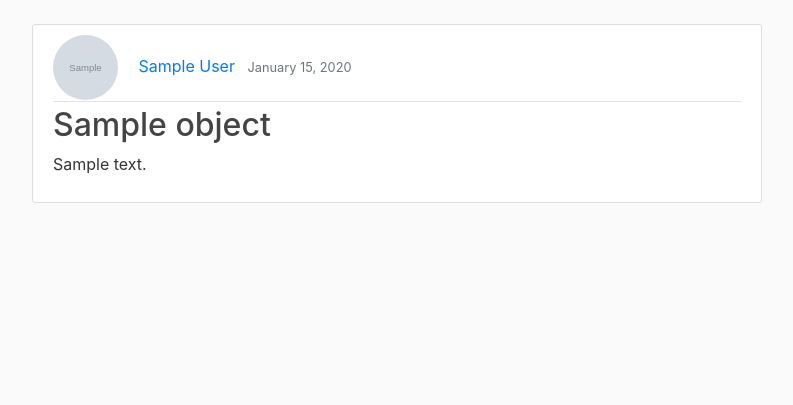
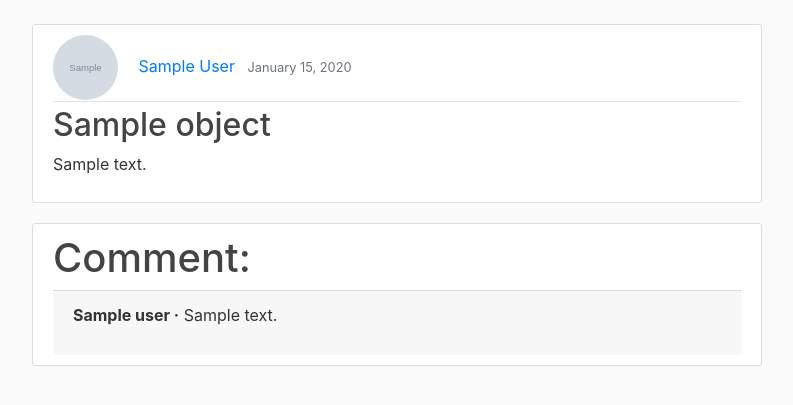
Before and after one commit to Sabbirdiu/tutorialApplication, a Django app: template blog/templates/blog/detail_view.html in a window 1280 px wide. Shown: the part 56-461 px from the top of the page, without its empty margins (53-846 px from the left). Run offline with Django 3.2, Linux system fonts and the light colour scheme; the template is opened without the code that fills it: most values are stand-ins (such as "Sample title", 1, 10 or a date in 2020); grey boxes marked "Sample" are stand-in pictures; some libraries are stand-ins or nearby versions.

Commit message:
add comment

```diff
--- a/blog/templates/base.html
+++ b/blog/templates/base.html
@@ -11,8 +11,7 @@
       integrity="sha384-Gn5384xqQ1aoWXA+058RXPxPg6fy4IWvTNh0E263XmFcJlSAwiGgFAW/dAiS6JXm"
       crossorigin="anonymous"
     />
-    <link rel="stylesheet" href="{% static 'blog/main.css' %}">
-
+    <link rel="stylesheet" href="{% static 'blog/main.css' %}" />
 
     {% if title %}
     <title>Django- {{title}}</title>
@@ -24,27 +23,44 @@
     <header class="site-header">
       <nav class="navbar navbar-expand-md navbar-dark bg-steel fixed-top">
         <div class="container">
-            <a class="navbar-brand mr-4" href="{% url 'blog-home' %}"> Tutorial Blog</a>
-            <button class="navbar-toggler" type="button" data-toggle="collapse" data-target="#navbarToggle" aria-controls="navbarToggle" aria-expanded="false" aria-label="Toggle navigation">
+          <a class="navbar-brand mr-4" href="{% url 'blog-home' %}">
+            Tutorial Blog</a
+          >
+          <button
+            class="navbar-toggler"
+            type="button"
+            data-toggle="collapse"
+            data-target="#navbarToggle"
+            aria-controls="navbarToggle"
+            aria-expanded="false"
+            aria-label="Toggle navigation"
+          >
             <span class="navbar-toggler-icon"></span>
           </button>
           <div class="collapse navbar-collapse" id="navbarToggle">
             <div class="navbar-nav mr-auto">
               <a class="nav-item nav-link" href="{% url 'blog-home' %}">Home</a>
-                <a class="nav-item nav-link" href="{% url 'blog-about' %}">About</a>
+              <a class="nav-item nav-link" href="{% url 'blog-about' %}"
+                >About</a
+              >
             </div>
             <!-- Navbar Right Side -->
             <div class="navbar-nav">
               {% if user.is_authenticated %}
-                  <a class="nav-item nav-link" href="{% url 'post-create' %}">Post</a>
-                  <a class="nav-item nav-link" href="{% url 'profile' %}">Profile</a>
+              <a class="nav-item nav-link" href="{% url 'post-create' %}"
+                >Post</a
+              >
+              <a class="nav-item nav-link" href="{% url 'profile' %}"
+                >Profile</a
+              >
               <a class="nav-item nav-link" href="{% url 'logout' %}">Logout</a>
 
               {% else %}
               <a class="nav-item nav-link" href="{% url 'login' %}">Login</a>
-                  <a class="nav-item nav-link" href="{% url 'register' %}">Register</a>
+              <a class="nav-item nav-link" href="{% url 'register' %}"
+                >Register</a
+              >
               {% endif %}
-
             </div>
           </div>
         </div>
@@ -53,6 +69,7 @@
     <main role="main" class="container">
       <div class="row">
         <div class="col-md-8">
+          <!-- messages for new user..../like account created for sabbir -->
           {% if messages %}
             {% for message in messages %}
           <div class="alert alert-{{message.tags}}">
@@ -60,7 +77,8 @@
           </div>
             {% endfor %}
           {% endif %}
-            {% block content %}{% endblock %}
+          {% block content %}
+          {% endblock %}
         </div>
         <!-- <div class="col-md-4">
             <div class="content-section">
@@ -77,7 +95,6 @@
           </div> -->
       </div>
     </main>
-
 
     <!-- Optional JavaScript -->
     <!-- jQuery first, then Popper.js, then Bootstrap JS -->
--- a/blog/templates/blog/detail_view.html
+++ b/blog/templates/blog/detail_view.html
@@ -1,4 +1,6 @@
-{% extends 'base.html' %} {% block content %}
+{% extends 'base.html' %}
+{% load crispy_forms_tags %}
+ {% block content %}
 
 <article class="media content-section">
   <div class="media-body">
@@ -26,4 +28,17 @@
     <p class="article-content">{{ object.content }}</p>
   </div>
 </article>
+<div class="content-section">
+  <h1>Comment:</h1>
+<div class="card-footer">
+  {% for comment in post.comments.all %}
+  <p>
+    <span class="font-weight-bold">{{ comment.user }} &middot;</span>
+    {{ comment }}
+  </p>
+  {% endfor %}
+</div>
+</div>
+
+
 {% endblock content %}
--- a/blog/urls.py
+++ b/blog/urls.py
@@ -5,6 +5,7 @@ from .views import PostListView,PostDetailView,PostCreateView,PostUpdateView,Pos
 urlpatterns = [
     path('',PostListView.as_view(),name='blog-home'),
     path('post/<int:pk>/',PostDetailView.as_view(),name ='post-detail'),
+    # path('postComment',views.PostComment,name='postComment'),
     path('post/new_post/',PostCreateView.as_view(),name ='post-create'),
     path('post/<int:pk>/update_post/',PostUpdateView.as_view(),name ='post-update'),
     path('post/<int:pk>/delete_post/',PostDeleteView.as_view(),name ='post-delete'),
@@ -12,4 +13,5 @@ urlpatterns = [
     path('about/',views.about,name='blog-about'),
 
 
+
 ]
--- a/newspaper/urls.py
+++ b/newspaper/urls.py
@@ -5,6 +5,12 @@ from django.conf import settings
 from django.conf.urls.static import static
 from users import views as user_views #for register
 from django.contrib.auth import views as auth_views #for login/logout
+
+admin.site.site_header = 'tutorialApplication Admin'
+admin.site.site_title = 'tutorialApplication Admin Panel'
+admin.site.index_title = 'Welcome to tutorialApplication Admin Panel'
+
+
 
 urlpatterns = [
     path('admin/', admin.site.urls),
--- a/users/models.py
+++ b/users/models.py
@@ -1,5 +1,6 @@
 from django.db import models
 from django.contrib.auth.models import User
+
 from PIL import Image
 
 class Profile(models.Model):
```
Also changed, not shown: blog/admin.py (+7 -2 lines), blog/models.py (+25 -0 lines), blog/views.py (+8 -5 lines), blog/migrations/0002_comment.py (added), blog/migrations/0003_delete_comment.py (added), blog/migrations/0004_blogcomment.py (added), blog/migrations/0005_auto_20200502_1228.py (added), blog/migrations/0006_auto_20200504_2108.py (added), db.sqlite3, media/profile_pics/shop2.PNG (added). Lines whose indentation alone changed are shown as unchanged.
